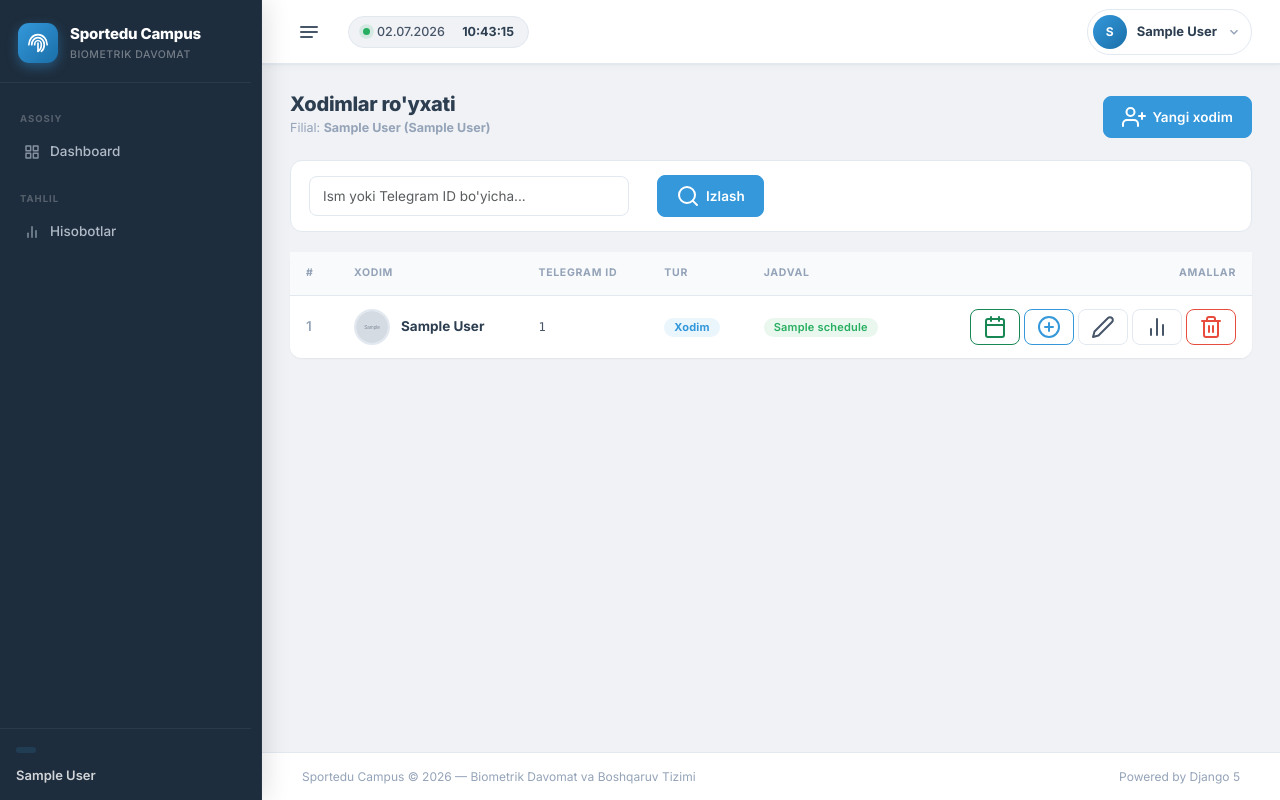
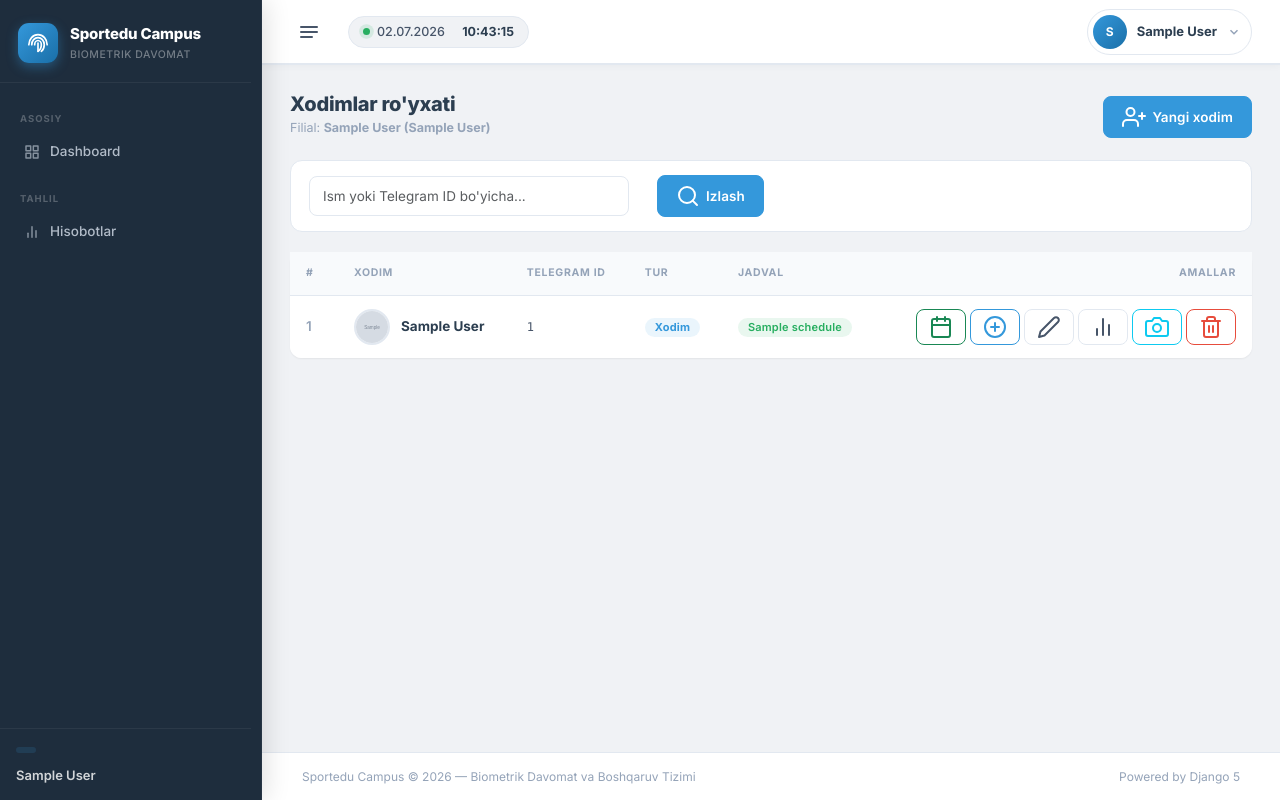
Before and after one commit to BoastfulApex/EEMSportedu, a Django app: template apps/templates/home/user/employees/employees.html in a window 1280 px wide. Run offline with Django 4.2, Linux system fonts and the light colour scheme; tables that the repository leaves empty hold one stand-in row (values such as "Sample post"); the template is opened without the code that fills it: values that come from a table or form of the project are taken from there, most other values are stand-ins (such as "Sample title", 1, 10 or a date in 2020); grey boxes marked "Sample" are stand-in pictures; some libraries are stand-ins or nearby versions.

Commit message:
update apps/templates/home/user/employees/employees.html

```diff
--- a/apps/templates/home/user/employees/employees.html
+++ b/apps/templates/home/user/employees/employees.html
@@ -109,6 +109,10 @@
                    class="btn btn-sm btn-outline-secondary" title="Hisobot">
                   <i data-feather="bar-chart-2"></i>
                 </a>
+                <a href="{% url 'employee_attendance_events' %}?employee={{ employee.id }}"
+                   class="btn btn-sm btn-outline-info" title="Kirish-chiqish (rasm)">
+                  <i data-feather="camera"></i>
+                </a>
                 <a href="{% url 'employee_delete' employee.id %}"
                    class="btn btn-sm btn-outline-danger" title="O'chirish">
                   <i data-feather="trash-2"></i>
```
